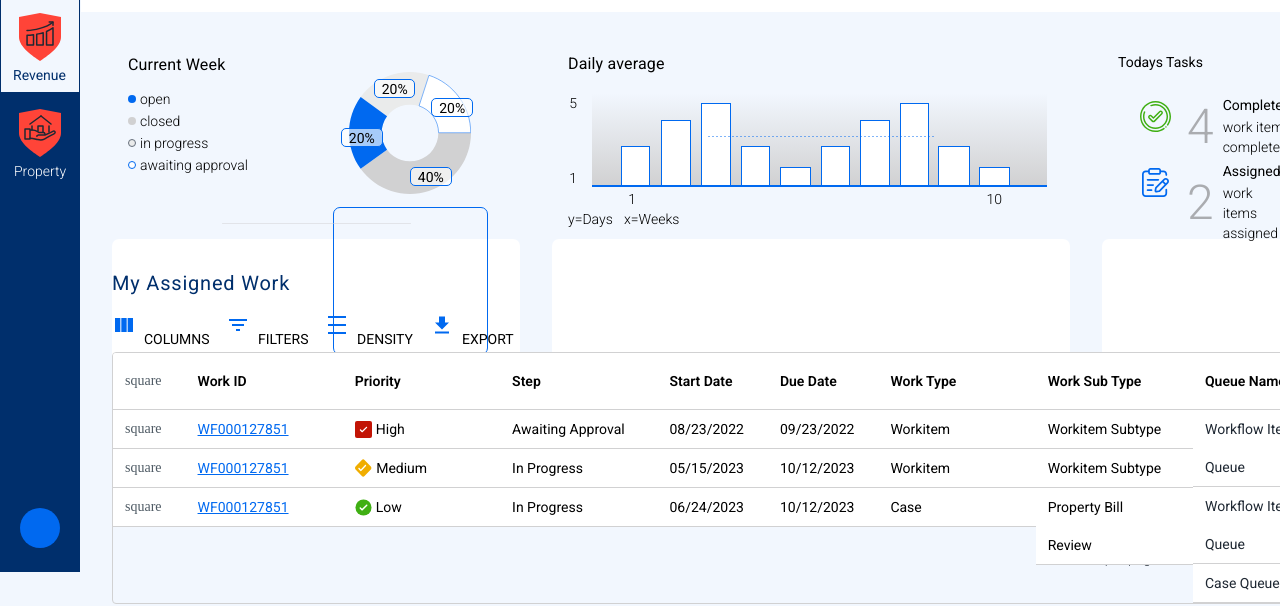
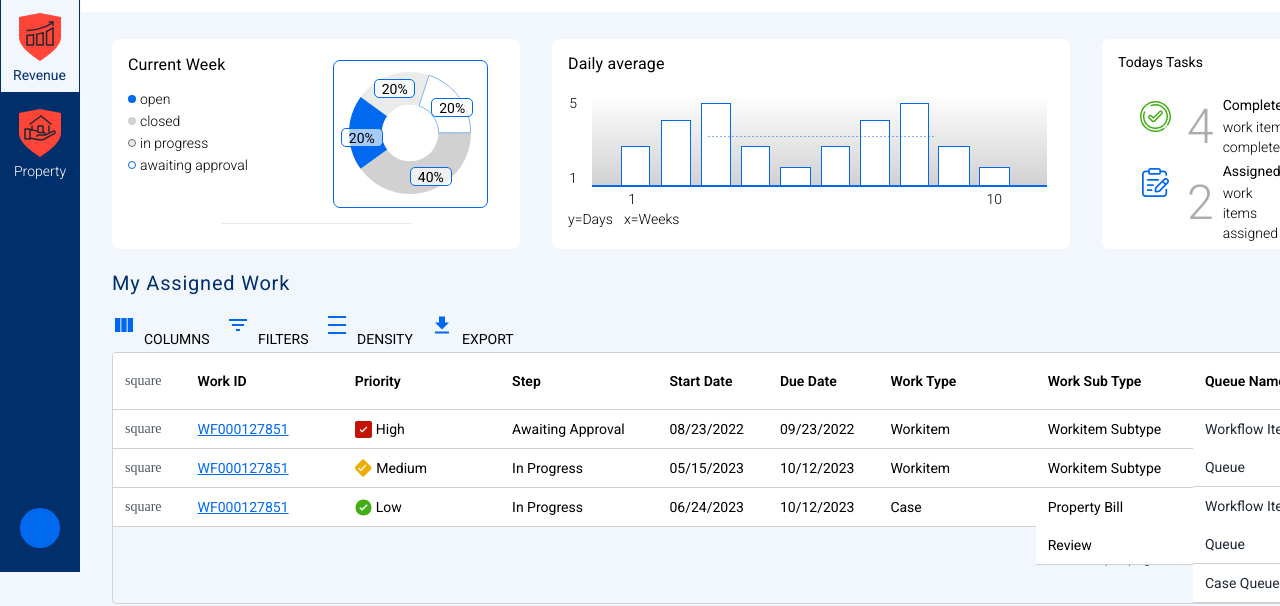
Before and after one commit to rsi-oakingbile/locofyv3, a website built with Parcel: page MyWorkDashboardV1.html in a window 1280 px wide. Shown: the part 228-834 px from the top of the page. Built offline with nearby package versions, Linux system fonts and the light colour scheme; a web font is replaced by a local one.

Commit message:
Update MyWorkDashboardV1.css

```diff
--- a/MyWorkDashboardV1.css
+++ b/MyWorkDashboardV1.css
@@ -2,7 +2,7 @@
 .my-work-dashboard-v1-inner,
 .my-work-dashboard-v1-item {
   position: absolute;
-  top: 467px;
+  top: 267px;
   left: 112px;
   border-radius: var(--br-6xs);
   background-color: var(--white);
@@ -27,7 +27,7 @@
 }
 .my-work-dashboard-v1-child1 {
   position: absolute;
-  top: 435px;
+  top: 288px;
   left: 333px;
   border-radius: var(--br-6xs);
   border: 1px solid var(--revx-blue);
```
